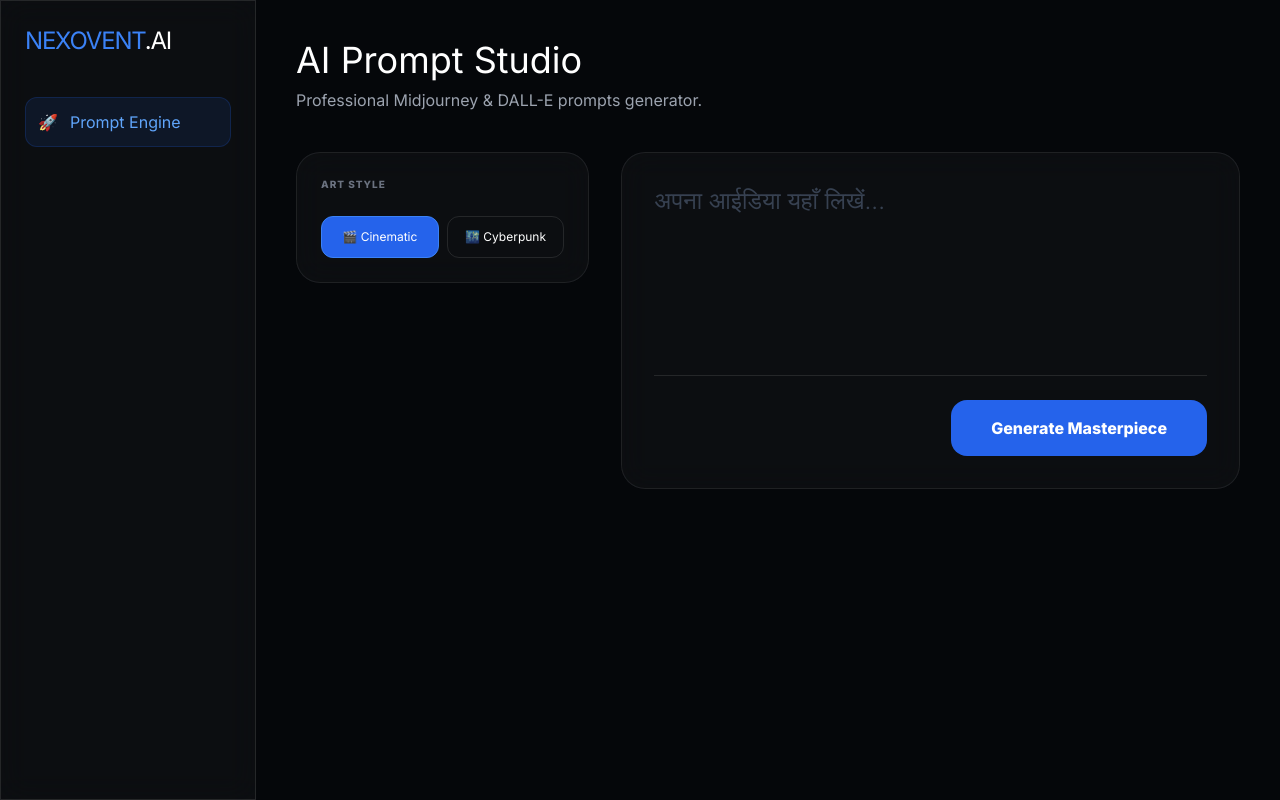
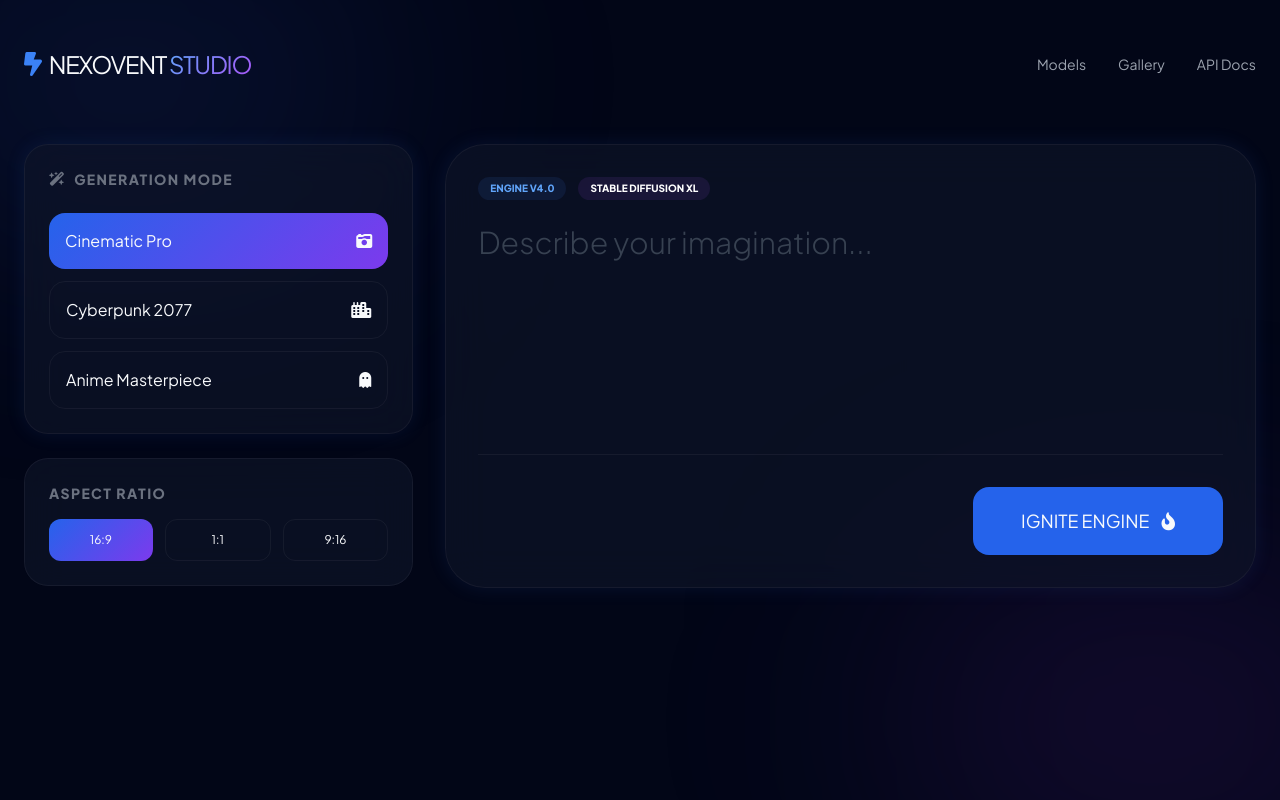
Before and after one commit to AshishVail/nexovent-site, a plain HTML site: page ai-studio/index.html in a window 1280 px wide. Drawn offline with nearby package versions, Linux system fonts and the light colour scheme.

Commit message:
Update index.html

```diff
--- a/ai-studio/index.html
+++ b/ai-studio/index.html
@@ -1,63 +1,96 @@
 <!DOCTYPE html>
-<html lang="hi">
+<html lang="en">
 <head>
     <meta charset="UTF-8">
     <meta name="viewport" content="width=device-width, initial-scale=1.0">
-    <title>Nexovent AI Studio | Pro Prompt Lab</title>
+    <title>Nexovent AI | Ultimate Prompt Engine</title>
     <script src="https://cdn.tailwindcss.com"></script>
-    <link href="https://fonts.googleapis.com/css2?family=Inter:wght@300;400;600;800&display=swap" rel="stylesheet">
+    <link href="https://fonts.googleapis.com/css2?family=Plus+Jakarta+Sans:wght@300;400;600;800&display=swap" rel="stylesheet">
+    <link rel="stylesheet" href="https://cdnjs.cloudflare.com/ajax/libs/font-awesome/6.4.0/css/all.min.css">
     <script src="https://challenges.cloudflare.com/turnstile/v0/api.js" async defer></script>
     <style>
-        body { font-family: 'Inter', sans-serif; background-color: #05070a; color: white; transition: background 0.8s ease; }
-        .glass-effect { background: rgba(255, 255, 255, 0.03); backdrop-filter: blur(15px); border: 1px solid rgba(255, 255, 255, 0.08); }
-        .active-btn { background: #2563eb !important; border-color: #3b82f6 !important; }
+        body { font-family: 'Plus Jakarta Sans', sans-serif; background: #020617; color: #f8fafc; overflow-x: hidden; }
+        .neon-border { border: 1px solid rgba(59, 130, 246, 0.2); box-shadow: 0 0 20px rgba(59, 130, 246, 0.1); }
+        .glass-card { background: rgba(15, 23, 42, 0.6); backdrop-filter: blur(20px); border: 1px solid rgba(255, 255, 255, 0.05); }
+        .gradient-text { background: linear-gradient(135deg, #60a5fa 0%, #a855f7 100%); -webkit-background-clip: text; -webkit-text-fill-color: transparent; }
+        .btn-glow:hover { box-shadow: 0 0 15px rgba(59, 130, 246, 0.5); transform: translateY(-2px); }
+        .active-chip { background: linear-gradient(135deg, #2563eb, #7c3aed); border: none !important; }
     </style>
 </head>
-<body class="min-h-screen bg-fixed bg-cover bg-center">
-    <div class="flex h-screen overflow-hidden">
-        <aside class="w-64 glass-effect p-6 hidden md:flex flex-col border-r border-white/10">
-            <div class="text-2xl font-800 mb-10 tracking-tighter text-blue-500">NEXOVENT<span class="text-white">.AI</span></div>
-            <nav class="space-y-4 flex-1">
-                <button class="w-full flex items-center space-x-3 p-3 rounded-xl bg-blue-600/10 text-blue-400 border border-blue-600/20"><span>🚀</span> <span>Prompt Engine</span></button>
-                <div id="historyContainer" class="mt-10 space-y-3 overflow-y-auto max-h-60"></div>
+<body class="min-h-screen">
+    <div class="fixed top-[-10%] left-[-10%] w-[40%] h-[40%] bg-blue-900/20 blur-[120px] rounded-full"></div>
+    <div class="fixed bottom-[-10%] right-[-10%] w-[40%] h-[40%] bg-purple-900/20 blur-[120px] rounded-full"></div>
+
+    <div class="relative z-10 max-w-7xl mx-auto px-6 py-12">
+        <nav class="flex justify-between items-center mb-16">
+            <div class="text-2xl font-800 tracking-tighter flex items-center gap-2">
+                <i class="fa-solid fa-bolt-lightning text-blue-500"></i>
+                <span>NEXOVENT <span class="gradient-text">STUDIO</span></span>
+            </div>
+            <div class="hidden md:flex gap-8 text-sm font-medium text-gray-400">
+                <a href="#" class="hover:text-white transition">Models</a>
+                <a href="#" class="hover:text-white transition">Gallery</a>
+                <a href="#" class="hover:text-white transition">API Docs</a>
+            </div>
         </nav>
-        </aside>
-
-        <main class="flex-1 overflow-y-auto p-4 md:p-10">
-            <div class="max-w-5xl mx-auto">
-                <header class="mb-10">
-                    <h1 class="text-4xl font-800">AI Prompt Studio</h1>
-                    <p class="text-gray-400 mt-2">Professional Midjourney & DALL-E prompts generator.</p>
-                </header>
 
         <div class="grid grid-cols-1 lg:grid-cols-12 gap-8">
             <div class="lg:col-span-4 space-y-6">
-                        <div class="glass-effect p-6 rounded-3xl space-y-6">
-                            <label class="text-[10px] font-bold text-gray-500 uppercase tracking-widest block">Art Style</label>
-                            <div class="grid grid-cols-2 gap-2">
-                                <button onclick="setStyle('Cinematic', this)" class="style-btn p-3 border border-white/10 rounded-xl text-xs active-btn">🎬 Cinematic</button>
-                                <button onclick="setStyle('Cyberpunk', this)" class="style-btn p-3 border border-white/10 rounded-xl text-xs">🌃 Cyberpunk</button>
+                <div class="glass-card p-6 rounded-3xl neon-border">
+                    <h3 class="text-sm font-bold text-gray-500 uppercase tracking-widest mb-6 flex items-center gap-2">
+                        <i class="fa-solid fa-wand-magic-sparkles"></i> Generation Mode
+                    </h3>
+                    <div class="grid grid-cols-1 gap-3" id="styleGrid">
+                        <button onclick="selectOption('style', 'Cinematic Photorealistic', this)" class="opt-btn w-full text-left p-4 rounded-2xl border border-white/5 hover:bg-white/5 transition flex items-center justify-between active-chip">
+                            <span>Cinematic Pro</span> <i class="fa-solid fa-camera-retro"></i>
+                        </button>
+                        <button onclick="selectOption('style', 'Digital Cyberpunk Art', this)" class="opt-btn w-full text-left p-4 rounded-2xl border border-white/5 hover:bg-white/5 transition flex items-center justify-between">
+                            <span>Cyberpunk 2077</span> <i class="fa-solid fa-city"></i>
+                        </button>
+                        <button onclick="selectOption('style', 'Anime / Studio Ghibli', this)" class="opt-btn w-full text-left p-4 rounded-2xl border border-white/5 hover:bg-white/5 transition flex items-center justify-between">
+                            <span>Anime Masterpiece</span> <i class="fa-solid fa-ghost"></i>
+                        </button>
+                    </div>
+                </div>
+
+                <div class="glass-card p-6 rounded-3xl">
+                    <h3 class="text-sm font-bold text-gray-500 uppercase tracking-widest mb-4">Aspect Ratio</h3>
+                    <div class="flex gap-3">
+                        <button onclick="selectOption('ratio', '16:9', this)" class="ratio-btn flex-1 py-3 rounded-xl border border-white/5 text-xs hover:bg-white/5 active-chip">16:9</button>
+                        <button onclick="selectOption('ratio', '1:1', this)" class="ratio-btn flex-1 py-3 rounded-xl border border-white/5 text-xs hover:bg-white/5">1:1</button>
+                        <button onclick="selectOption('ratio', '9:16', this)" class="ratio-btn flex-1 py-3 rounded-xl border border-white/5 text-xs hover:bg-white/5">9:16</button>
                     </div>
                 </div>
             </div>
 
             <div class="lg:col-span-8 space-y-6">
-                        <div class="glass-effect p-8 rounded-3xl">
-                            <textarea id="userInput" class="w-full h-40 bg-transparent text-2xl font-light placeholder-gray-700 outline-none resize-none" placeholder="अपना आईडिया यहाँ लिखें..."></textarea>
-                            <div class="flex flex-col md:flex-row justify-between items-center mt-6 pt-6 border-t border-white/10 gap-4">
+                <div class="glass-card p-8 rounded-[40px] neon-border">
+                    <div class="flex items-center gap-3 mb-6">
+                        <span class="px-3 py-1 bg-blue-500/10 text-blue-400 text-[10px] font-bold rounded-full uppercase">Engine v4.0</span>
+                        <span class="px-3 py-1 bg-purple-500/10 text-purple-400 text-[10px] font-bold rounded-full uppercase text-white">Stable Diffusion XL</span>
+                    </div>
+                    <textarea id="promptInput" class="w-full h-48 bg-transparent text-3xl font-light placeholder-gray-700 outline-none resize-none" placeholder="Describe your imagination..."></textarea>
+
+                    <div class="flex flex-col md:flex-row justify-between items-center mt-8 pt-8 border-t border-white/5 gap-6">
                         <div class="cf-turnstile" data-sitekey="0x4AAAAAAAC8Q1xRQMVIesdD4" data-theme="dark"></div>
-                                <button id="genBtn" onclick="generateProPrompt()" class="bg-blue-600 hover:bg-blue-700 px-10 py-4 rounded-2xl font-bold transition">Generate Masterpiece</button>
+                        <button id="masterBtn" onclick="igniteEngine()" class="w-full md:w-auto bg-blue-600 btn-glow px-12 py-5 rounded-2xl font-800 text-lg flex items-center justify-center gap-3 transition-all">
+                            <span>IGNITE ENGINE</span> <i class="fa-solid fa-fire-flame-curved"></i>
+                        </button>
                     </div>
                 </div>
-                        <div id="resultBox" class="hidden glass-effect p-8 rounded-3xl border-l-4 border-blue-500">
-                            <p id="generatedText" class="text-xl text-gray-200 leading-relaxed italic"></p>
-                            <button onclick="copyText()" class="mt-4 text-xs bg-blue-600/20 text-blue-400 px-4 py-2 rounded-full">COPY</button>
+
+                <div id="resultDisplay" class="hidden glass-card p-8 rounded-[40px] border-l-4 border-blue-500 animate-pulse">
+                    <div class="flex justify-between items-start mb-4">
+                        <span class="text-[10px] font-bold text-blue-400 uppercase tracking-widest">Masterpiece Prompt Ready</span>
+                        <button onclick="copyOutput()" class="text-xs text-gray-500 hover:text-white flex items-center gap-2">
+                            <i class="fa-solid fa-copy"></i> Copy
+                        </button>
+                    </div>
+                    <p id="outputText" class="text-xl text-gray-300 font-light italic leading-relaxed"></p>
                 </div>
             </div>
         </div>
     </div>
-        </main>
-    </div>
     <script src="script.js"></script>
 </body>
 </html>
```
Lines whose indentation alone changed are shown as unchanged.
